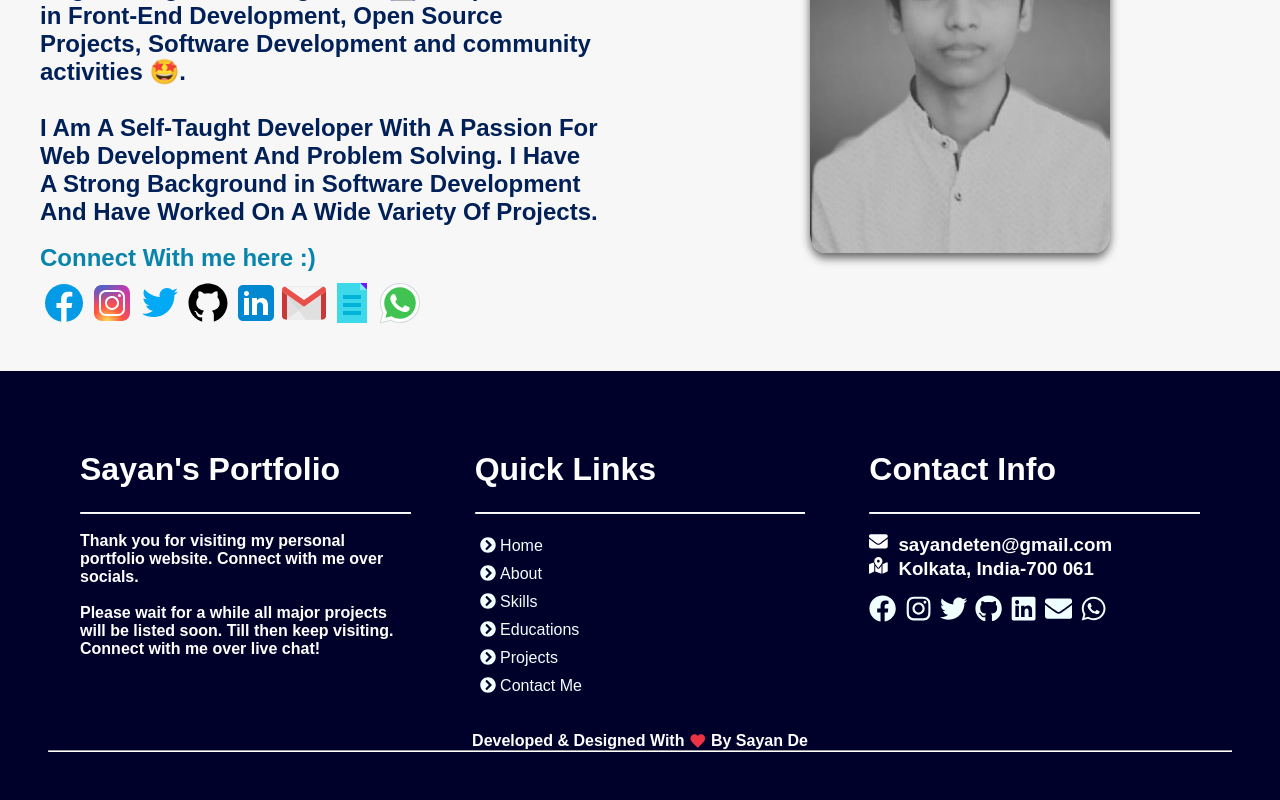
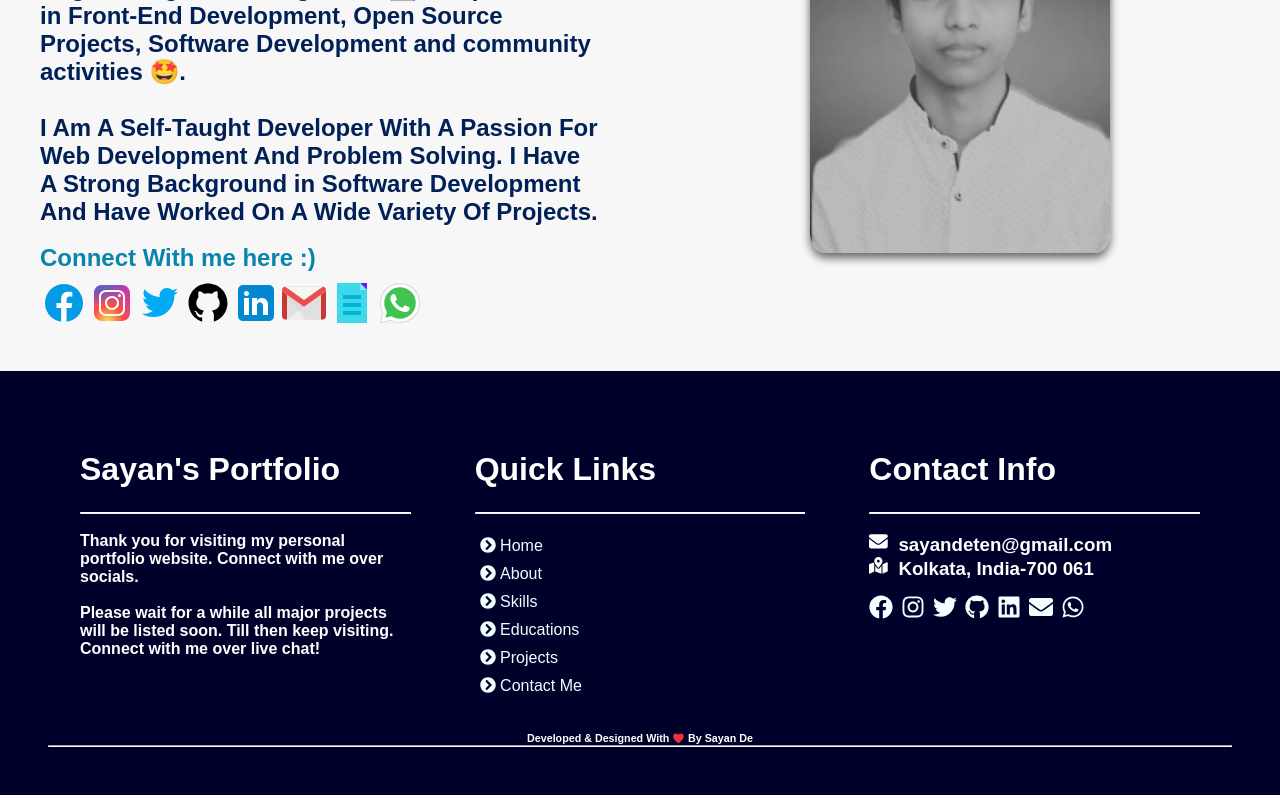
Before and after one commit to sayandedotcom/My-Portfolio-Website-ReactJs, a React (Create React App) app: page / in a window 1280 px wide. Shown: the part 259-1059 px from the top of the page. Built offline with nearby package versions, Linux system fonts and the light colour scheme.

Commit message:
Changing Nav Bar

```diff
--- a/src/components/navigation/navigation.css
+++ b/src/components/navigation/navigation.css
@@ -9,7 +9,6 @@
   display: flex;
   justify-content: space-around;
 }
-
 .nav-link {
   color: black;
   font-size: 1.2rem;
@@ -37,7 +36,7 @@
   color: #3f1be5;
 }
 .fonts {
-  font-size: 1.7rem;
+  font-size: 1.5rem;
   text-decoration: none;
   color: azure;
   margin-right: 0.5rem;
--- a/src/components/navigation/navigation.jsx
+++ b/src/components/navigation/navigation.jsx
@@ -23,7 +23,7 @@ function Navigation() {
       <AppBar position="static" color="default">
         <Toolbar>
           <Grid container>
-            <Grid item xs={6}>
+            <Grid item lg={6} md={6} sm={5} xs={7}>
               <Tooltip title="Go Home" placement="bottom-end" arrow>
                 <Link className="logo" to="/">
                   <h1>&lt;&nbsp;</h1>
@@ -32,7 +32,14 @@ function Navigation() {
                 </Link>
               </Tooltip>
             </Grid>
-            <Grid item xs={6} className="nav-links-container">
+            <Grid
+              item
+              lg={6}
+              md={6}
+              sm={7}
+              xs={5}
+              className="nav-links-container"
+            >
               {isMatch ? (
                 <Drawer navLinks={navLinks} />
               ) : (
@@ -53,9 +60,7 @@ function Navigation() {
           </Grid>
         </Toolbar>
       </AppBar>
-
       <Outlet />
-
       <footer style={{ backgroundColor: "#00012b", color: "white" }}>
         <Grid container p={6}>
           <Grid item lg={4} md={4} sm={12} xs={12} p={4}>
@@ -120,11 +125,11 @@ function Navigation() {
             xs={12}
             sx={{ textAlign: "center" }}
           >
-            <h4 style={{ display: "flex", justifyContent: "center" }}>
+            <h6 style={{ display: "flex", justifyContent: "center" }}>
               Developed & Designed With&nbsp;
-              <FavoriteIcon sx={{ color: "#eb3341", fontSize: "1.1rem" }} />
+              <FavoriteIcon sx={{ color: "#eb3341", fontSize: "0.8rem" }} />
               &nbsp;By Sayan De
-            </h4>
+            </h6>
             <hr style={{ borderBottom: "1px solid white" }} />
           </Grid>
         </Grid>
```
